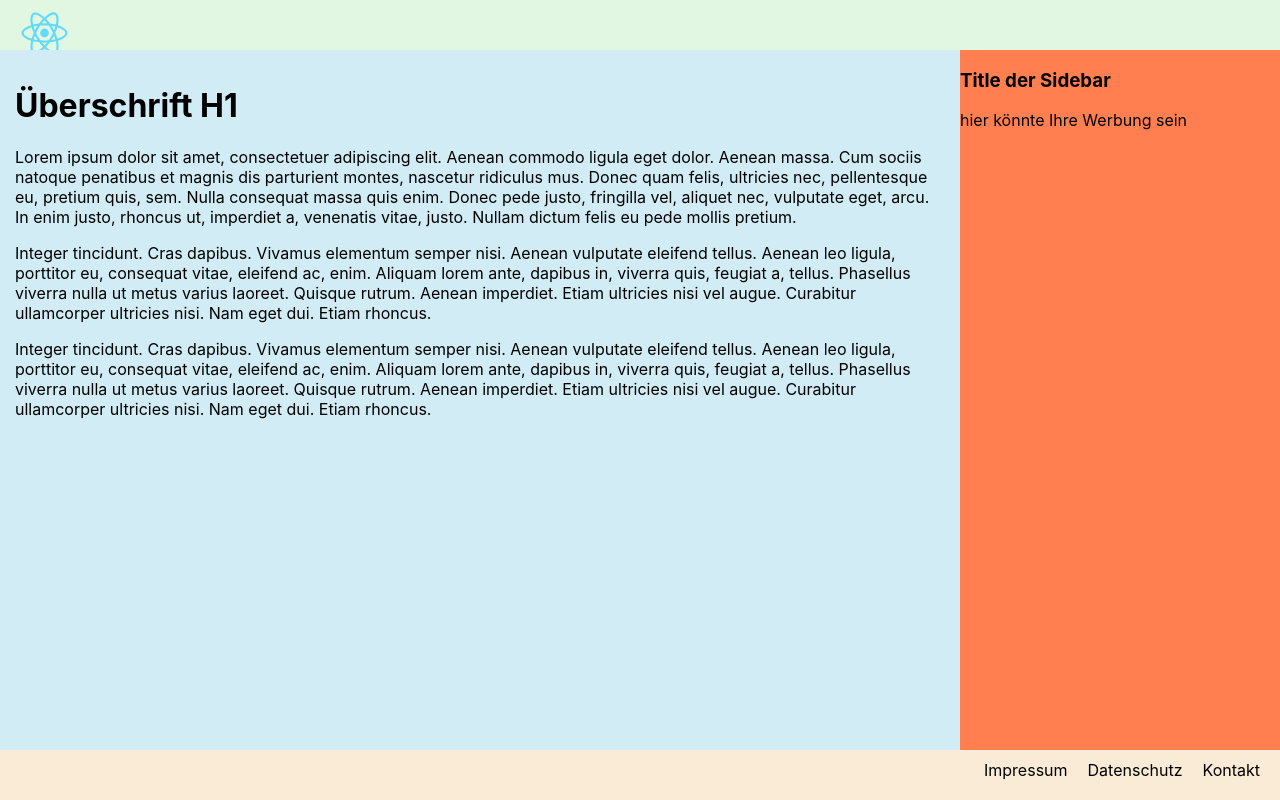
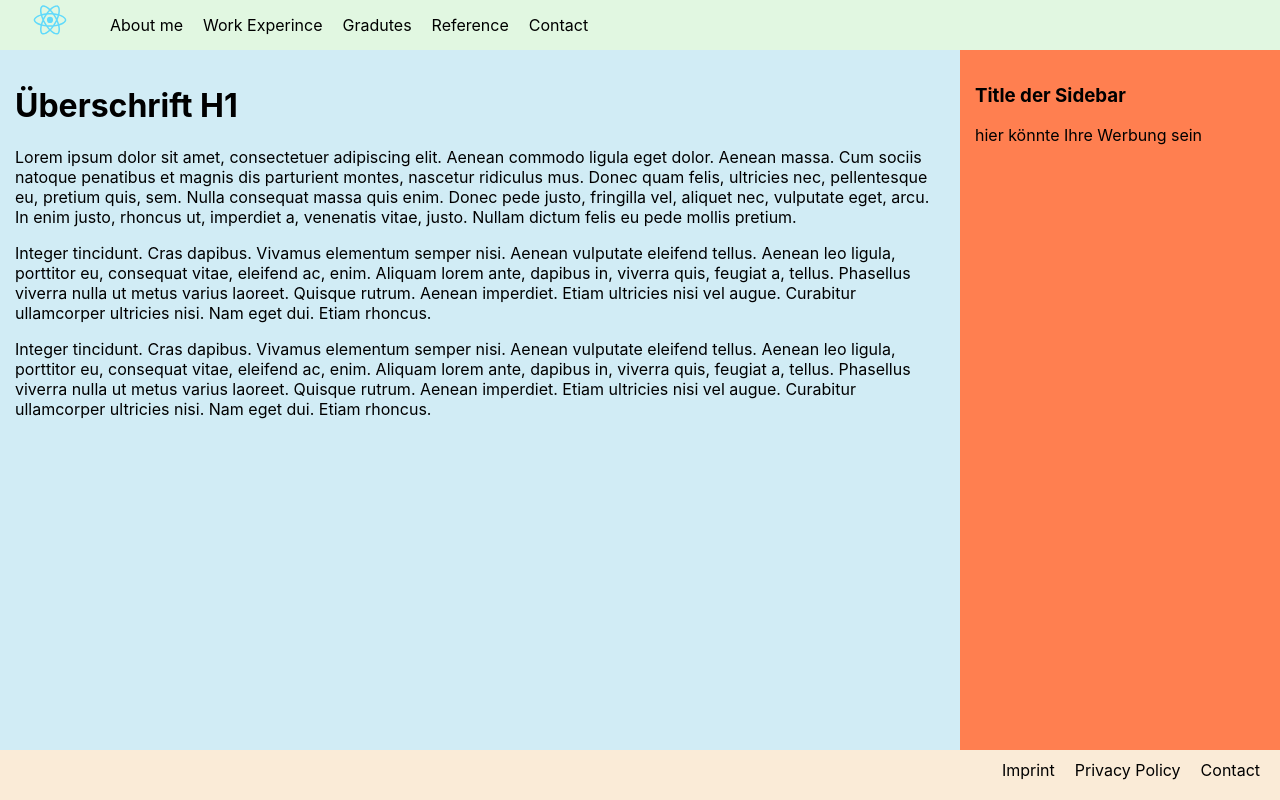
Before and after one commit to jkostik/reactjs-onepager, a React (Create React App) app: page / in a window 1280 px wide. Built offline with nearby package versions, Linux system fonts and the light colour scheme.

Commit message:
style: additional styles for clean website structure

```diff
--- a/src/App.css
+++ b/src/App.css
@@ -21,6 +21,6 @@ aside{
   height: 100%;
 }
 .App-logo {
-  height: 7vmin;
+  height: 5vmin;
   pointer-events: none;
 }
--- a/src/Aside/aside-style.css
+++ b/src/Aside/aside-style.css
@@ -1,3 +1,4 @@
 aside{
     background-color: coral;
+    padding: 15px;
 }
--- a/src/Footer/index.js
+++ b/src/Footer/index.js
@@ -23,9 +23,9 @@ function Footer() {
     return (
         <footer>
             <ul>
-                <li onClick={showImpressumHandler}>Impressum</li>
-                <li onClick={showDatenschutzHandler}>Datenschutz</li>
-                <li onClick={showContactHandler}>Kontakt</li>
+                <li onClick={showImpressumHandler}>Imprint</li>
+                <li onClick={showDatenschutzHandler}>Privacy Policy</li>
+                <li onClick={showContactHandler}>Contact</li>
             </ul>
         </footer>
     )
--- a/src/Nav/nav-style.css
+++ b/src/Nav/nav-style.css
@@ -1,13 +1,71 @@
 nav{
+    display: grid;
+    grid-template-columns: 100px 1fr;
+    grid-template-areas: "logo main-navigation";
+    grid-template-rows: 1fr;
     background-color: #e1f7e1;
-    padding: 5px;
 }
-nav.nav-main{
-    margin: 0;
-    padding: 0;
-}
-
 nav.nav-main > li{
     display: inline-block;
     padding: 5px 10px;
 }
+
+/* LOGO */
+.nav-logo{
+    grid-area: logo;
+}
+.nav-logo > img{
+    display: block;
+    margin: 0 auto;
+}
+@-webkit-keyframes App-logo /* Safari and Chrome */ {
+    from {
+      -webkit-transform: rotate(0deg);
+      -o-transform: rotate(0deg);
+      transform: rotate(0deg);
+    }
+    to {
+      -webkit-transform: rotate(360deg);
+      -o-transform: rotate(360deg);
+      transform: rotate(360deg);
+    }
+  }
+  @keyframes App-logo {
+    from {
+      -ms-transform: rotate(0deg);
+      -moz-transform: rotate(0deg);
+      -webkit-transform: rotate(0deg);
+      -o-transform: rotate(0deg);
+      transform: rotate(0deg);
+    }
+    to {
+      -ms-transform: rotate(360deg);
+      -moz-transform: rotate(360deg);
+      -webkit-transform: rotate(360deg);
+      -o-transform: rotate(360deg);
+      transform: rotate(360deg);
+    }
+  }
+  .App-logo {
+    -webkit-animation: rotating 2s linear infinite;
+    -moz-animation: rotating 2s linear infinite;
+    -ms-animation: rotating 2s linear infinite;
+    -o-animation: rotating 2s linear infinite;
+    animation: rotating 2s linear infinite;
+  }
+
+.nav-main{
+    grid-area: main-navigation;
+    padding: 0;
+    margin: 15px 0;
+    list-style-type: none;
+}
+.nav-main > li{
+    display: inline;
+    padding: 12px 10px;
+    border-bottom: 2px solid transparent;
+}
+.nav-main > li:hover{
+    cursor: pointer;
+    border-color: crimson;
+}
```
